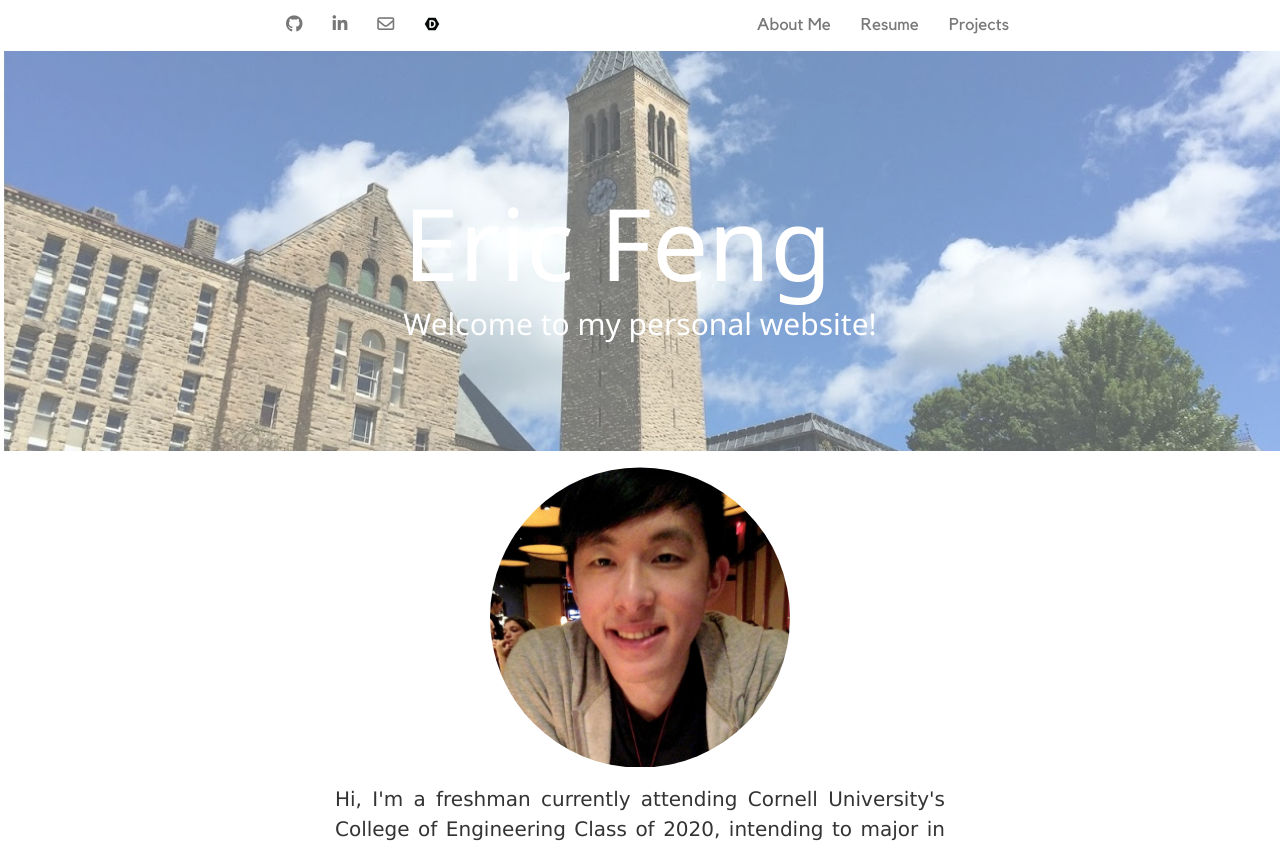
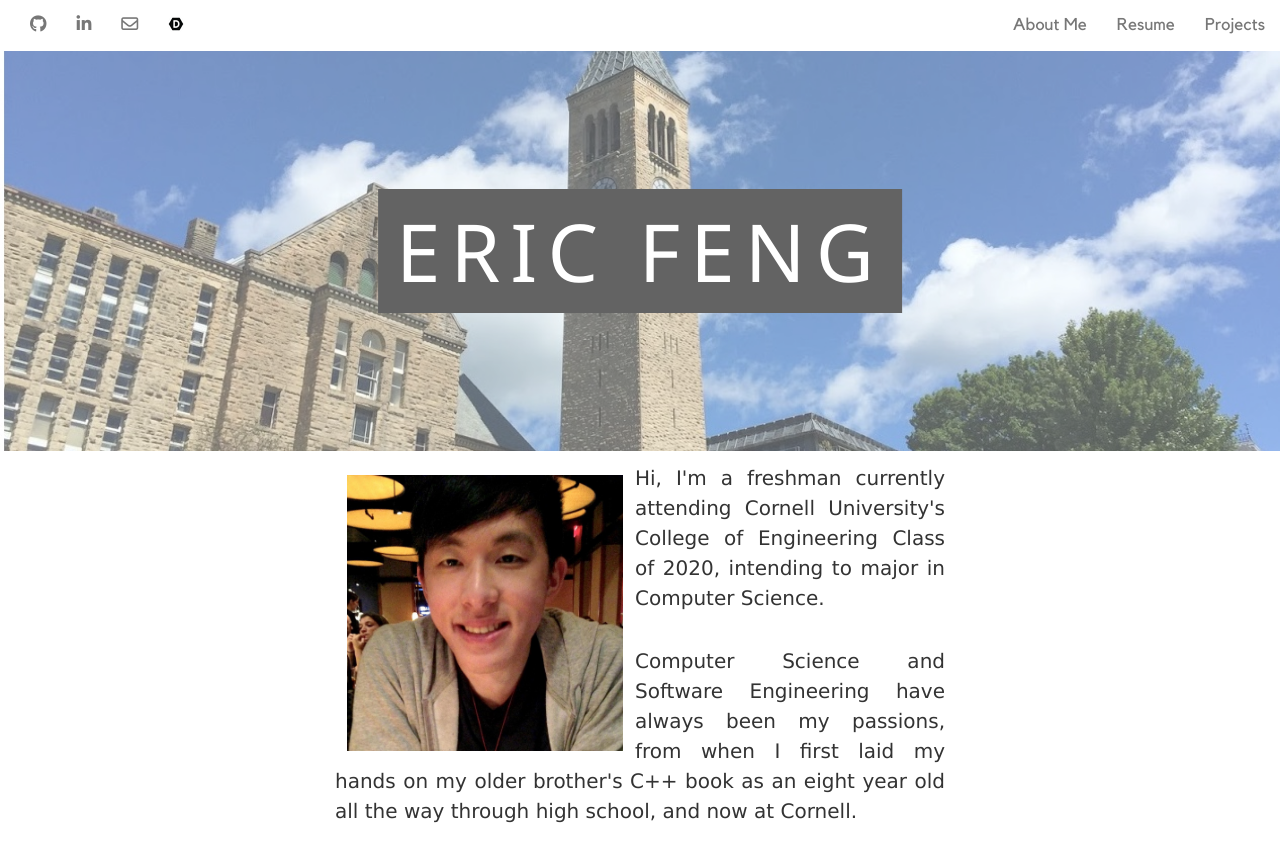
Before and after one commit to ef23/ef23.github.io, a plain HTML site: page index.html in a window 1280 px wide. Shown: the top 841 px of the page. Drawn offline with nearby package versions, Linux system fonts and the light colour scheme.

Commit message:
made header more legible and rearranged some stuff, revereted navbar to be fullwidth

```diff
--- a/css/style.css
+++ b/css/style.css
@@ -28,7 +28,7 @@ body {
 
 #pic {
     max-width: 300px;
-    padding: 2% 0 ;
+    padding: 2% 2% ;
 }
 
 a {
@@ -61,19 +61,13 @@ a {
     min-height: 30vh;
 }
 
-.parallax-header h1 h2 {
-    text-shadow: 2px 2px #E6E6E6;
-    color: #FFFFFF;
-}
-
-.parallax-header h1 {
-    color: #FFFFFF;
-    font-size: 100px;
-}
-.parallax-header h2 {
-    color: #FFFFFF;
-    font-size: 30px;
-}
+.headerbox h1 {
+    background-color: #111;
+    color: #FFF;
+    padding: 18px;
+    font-size: 80px;
+    letter-spacing: 10px;
+ }
 
 .parallax-header p {
     color: #FFFFFF;
@@ -111,8 +105,7 @@ h3 {
     display: block;
     position: fixed;
     margin-bottom: 0px;
-    left: 20%;
-    width: 60%;
+    width: 100%;
 }
 
 .skillslist li {
--- a/index.html
+++ b/index.html
@@ -15,12 +15,6 @@
     <link rel="shortcut icon" href="images/favicon.ico" type="image/x-icon">
     <link rel="icon" href="images/favicon.ico" type="image/x-icon">
 </head>
-
-<noscript>
-    <style type="text/css">
-        .content { display: block; }
-    </style>
-</noscript>
 
 <body>
 	<nav class="navbar navbar-default">
@@ -52,19 +46,15 @@
 <div class = "container-fluid">
     <div class = "parallax-1 ">
         <div class = "parallax-header  w3-display-middle">
-            <div class = "" id ="aboutme">
-               <div class = "fadein"><h1> Eric Feng </h1></div>
-               <div class = "fadein"><h2> Welcome to my personal website!</h2></div>
+            <div class = "headerbox" id ="aboutme">
+               <div class = "fadein"><h1> ERIC FENG </h1></div>
             </div>
         </div>
     </div>
-    <div class = "col-md-offset-2 col-md-8 text-center">
-        <img class = "img-circle fadein" id = "pic" src = "images/pic.jpg"/>
-    </div>
 
     <div class = "col-md-6 col-md-offset-3 text-justify">
-            <div class = "fadein">
-                <p> Hi, I'm a freshman currently attending Cornell University's College of Engineering Class of 2020, intending to major in Computer Science. </p>
+            <div class = "fadein" style="padding-top: 2%">
+                <p> <img class = "img-responsive fadein" id = "pic" src = "images/pic.jpg" style="float:left;"/> Hi, I'm a freshman currently attending Cornell University's College of Engineering Class of 2020, intending to major in Computer Science. </p>
                 <br />
                 <p> Computer Science and Software Engineering have always been my passions, from when I first laid my hands on my older brother's C++ book as an eight year old all the way through high school, and now at Cornell. </p>
                 <br />
```
